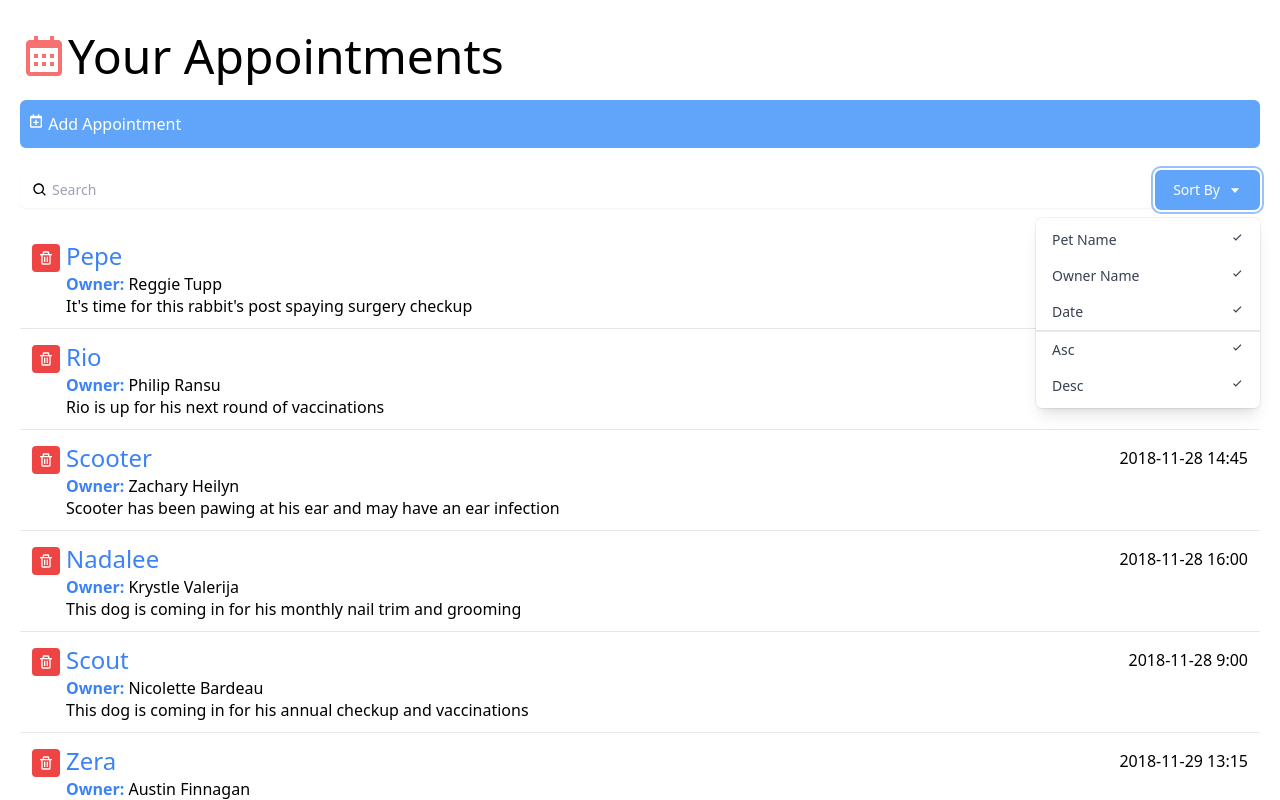
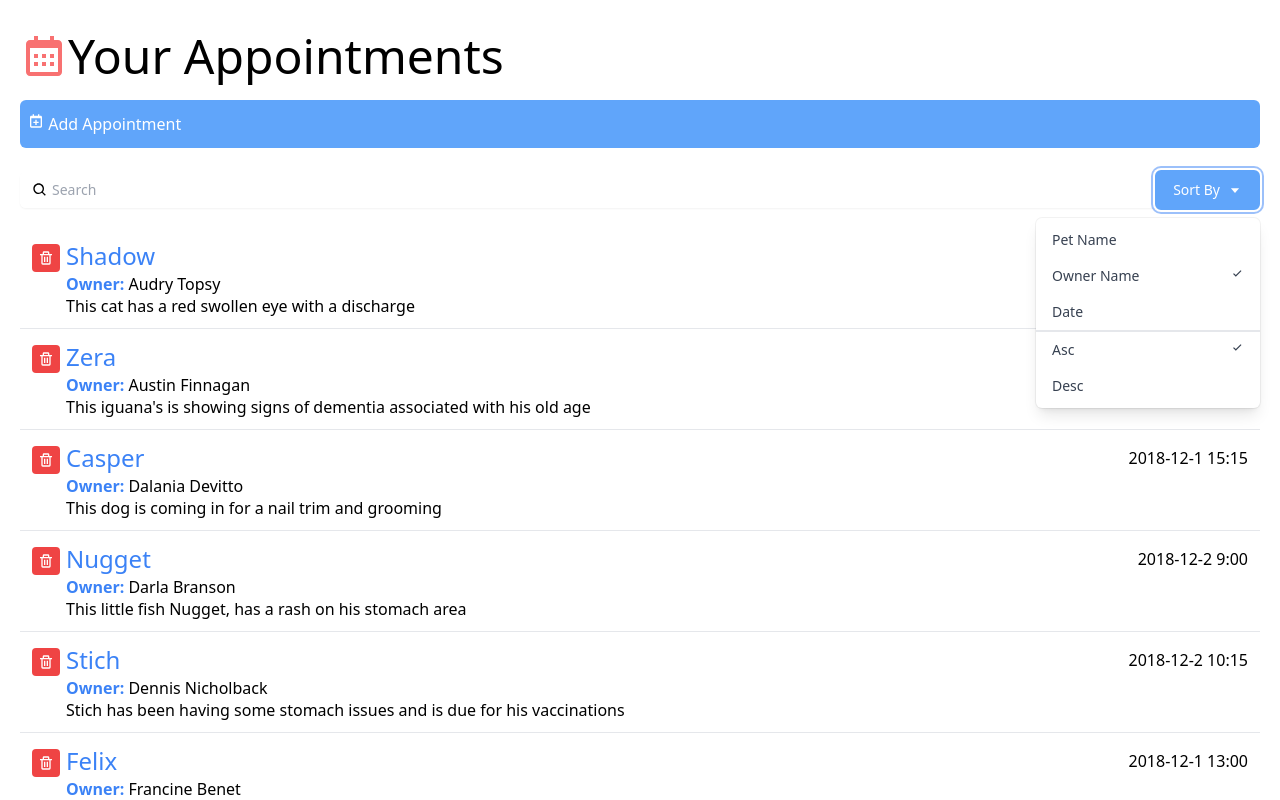
Before and after one commit to JeanBayer/building-interface, a React (Vite) app: page / in a window 1280 px wide. Both pictures are taken after a click on the button "Sort By". Shown: the top 800 px of the page. Built offline with nearby package versions, Linux system fonts and the light colour scheme.

Commit message:
feta(sort): Add logic to sort and order appointments

```diff
--- a/src/App.jsx
+++ b/src/App.jsx
@@ -7,14 +7,20 @@ import { useEffect, useState } from "react";
 function App() {
   const [appointmentList, setAppointmentList] = useState([]);
   const [query, setQuery] = useState("");
+  const [orderBy, setOrderBy] = useState("ownerName");
+  const [orderType, setOrderType] = useState("asc");
+  const [filteredAppointments, setFilteredAppointments] = useState([]);
 
-  const filteredAppointments = appointmentList.filter((item) => {
+  useEffect(() => {
+    const filterAppointmentList = appointmentList.filter((item) => {
       return (
         item.petName.toLowerCase().includes(query.toLowerCase()) ||
         item.ownerName.toLowerCase().includes(query.toLowerCase()) ||
         item.aptNotes.toLowerCase().includes(query.toLowerCase())
       );
     });
+    setFilteredAppointments(filterAppointmentList);
+  }, [appointmentList, query]);
 
   useEffect(() => {
     const fetchAppointments = async () => {
@@ -32,6 +38,26 @@ function App() {
     setAppointmentList(newAppointmentList);
   };
 
+  useEffect(() => {
+    let order;
+    if (orderType === "asc") {
+      order = 1;
+    } else {
+      order = -1;
+    }
+    const sortedAppointments = [...appointmentList].sort((a, b) => {
+      let result = 0;
+      if (a[orderBy].toLowerCase() < b[orderBy].toLowerCase()) {
+        result = -1;
+      } else if (a[orderBy].toLowerCase() > b[orderBy].toLowerCase()) {
+        result = 1;
+      }
+      return result * order;
+    });
+    console.log(sortedAppointments);
+    setFilteredAppointments(sortedAppointments);
+  }, [appointmentList, orderBy, orderType]);
+
   return (
     <div className="App container mx-auto mt-3 font-thin p-5">
       <h1 className="text-5xl mb-5">
@@ -39,7 +65,14 @@ function App() {
         Your Appointments
       </h1>
       <AddAppointment />
-      <Search query={query} setQuery={setQuery} />
+      <Search
+        query={query}
+        setQuery={setQuery}
+        orderBy={orderBy}
+        setOrderBy={setOrderBy}
+        orderType={orderType}
+        setOrderType={setOrderType}
+      />
       <ul className="divide-y divide-gray-200">
         {filteredAppointments.map((appointment) => (
           <AppointmentInfo
--- a/src/components/Search.jsx
+++ b/src/components/Search.jsx
@@ -1,7 +1,13 @@
 import { useState } from "react";
 import { BiSearch, BiCaretDown, BiCheck } from "react-icons/bi";
 
-const DropDown = ({ toggleSort }) => {
+const DropDown = ({
+  toggleSort,
+  setOrderBy,
+  orderBy,
+  setOrderType,
+  orderType,
+}) => {
   if (!toggleSort) return null;
 
   return (
@@ -18,39 +24,64 @@ const DropDown = ({ toggleSort }) => {
         <div
           className="px-4 py-2 text-sm text-gray-700 hover:bg-gray-100 hover:text-gray-900 flex justify-between cursor-pointer"
           role="menuitem"
+          onClick={() => {
+            setOrderBy("petName");
+          }}
         >
-          Pet Name <BiCheck />
+          Pet Name
+          {orderBy === "petName" && <BiCheck />}
         </div>
         <div
           className="px-4 py-2 text-sm text-gray-700 hover:bg-gray-100 hover:text-gray-900 flex justify-between cursor-pointer"
           role="menuitem"
+          onClick={() => {
+            setOrderBy("ownerName");
+          }}
         >
-          Owner Name <BiCheck />
+          Owner Name
+          {orderBy === "ownerName" && <BiCheck />}
         </div>
         <div
           className="px-4 py-2 text-sm text-gray-700 hover:bg-gray-100 hover:text-gray-900 flex justify-between cursor-pointer"
           role="menuitem"
+          onClick={() => {
+            setOrderBy("aptDate");
+          }}
         >
-          Date <BiCheck />
+          Date
+          {orderBy === "aptDate" && <BiCheck />}
         </div>
         <div
           className="px-4 py-2 text-sm text-gray-700 hover:bg-gray-100 hover:text-gray-900 flex justify-between cursor-pointer border-gray-1 border-t-2"
           role="menuitem"
+          onClick={() => {
+            setOrderType("asc");
+          }}
         >
-          Asc <BiCheck />
+          Asc {orderType === "asc" && <BiCheck />}
         </div>
         <div
           className="px-4 py-2 text-sm text-gray-700 hover:bg-gray-100 hover:text-gray-900 flex justify-between cursor-pointer"
           role="menuitem"
+          onClick={() => {
+            setOrderType("desc");
+          }}
         >
-          Desc <BiCheck />
+          Desc {orderType === "desc" && <BiCheck />}
         </div>
       </div>
     </div>
   );
 };
 
-const Search = ({ query, setQuery }) => {
+const Search = ({
+  query,
+  setQuery,
+  setOrderBy,
+  orderBy,
+  setOrderType,
+  orderType,
+}) => {
   const [toggleSort, setToggleSort] = useState(false);
 
   return (
@@ -81,7 +112,13 @@ const Search = ({ query, setQuery }) => {
             >
               Sort By <BiCaretDown className="ml-2" />
             </button>
-            <DropDown toggleSort={toggleSort} />
+            <DropDown
+              toggleSort={toggleSort}
+              setOrderBy={setOrderBy}
+              orderBy={orderBy}
+              setOrderType={setOrderType}
+              orderType={orderType}
+            />
           </div>
         </div>
       </div>
```
Lines whose indentation alone changed are shown as unchanged.
